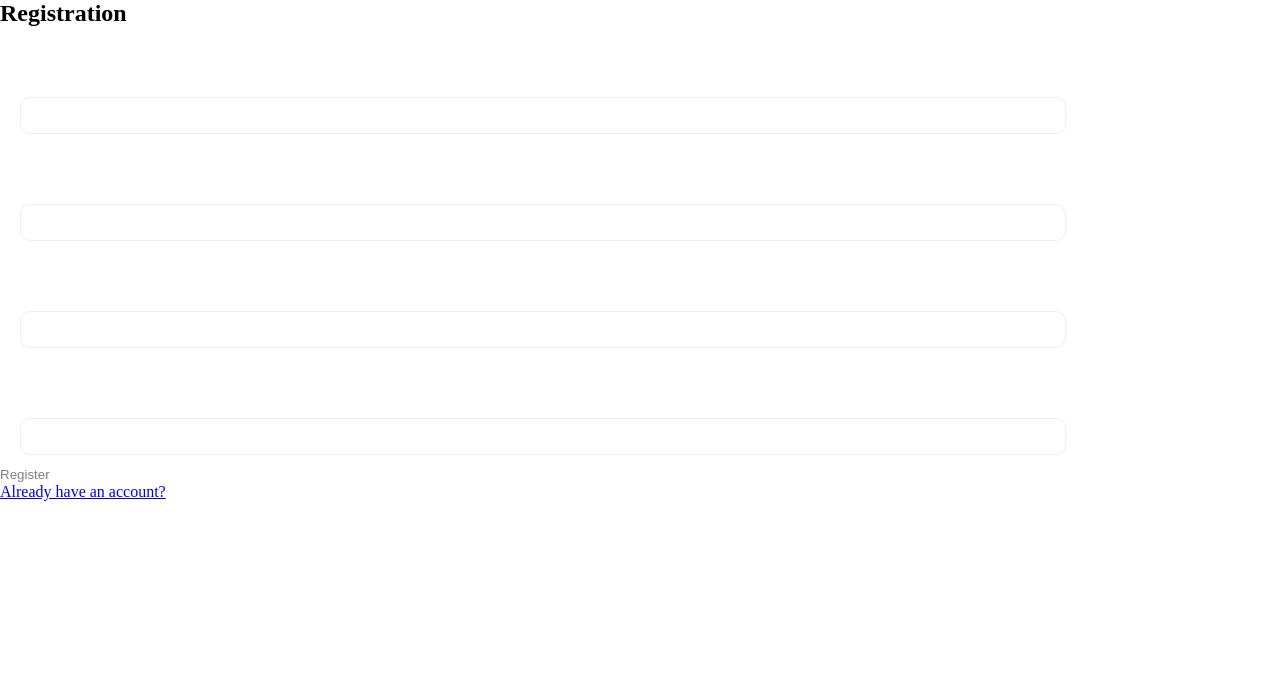
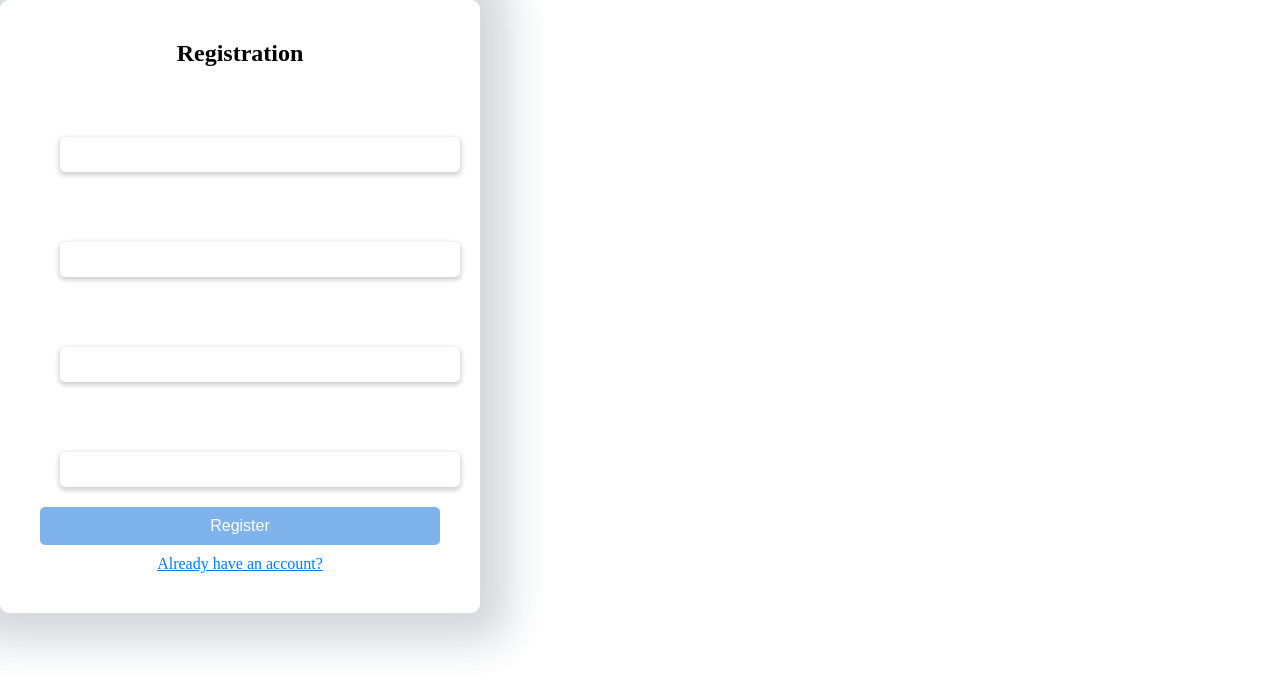
Before and after one commit to Katsu837/TRPP_Project_Remaster, a React (Create React App) app: page /Registration in a window 1280 px wide. Shown: the top 692 px of the page. Built offline with nearby package versions, Linux system fonts and the light colour scheme.

Commit message:
any changes

```diff
--- a/src/components/entry/Entry.jsx
+++ b/src/components/entry/Entry.jsx
@@ -1,6 +1,7 @@
 import React, { useState } from "react";
 import axios from "axios";
 import { Link, useNavigate } from "react-router-dom";
+import "../../styles/Entry.css"
 
 const Entry = function(){
     const [user, setUser] = useState({
--- a/src/components/registration/Registration.jsx
+++ b/src/components/registration/Registration.jsx
@@ -2,6 +2,7 @@ import React, { useState } from "react";
 import axios from "axios";
 import { Link } from "react-router-dom";
 import { useNavigate } from "react-router-dom";
+import "../../styles/Registration.css"
 
 const Registration = function(){
     const [user, setUser] = useState({
--- a/src/components/smallCalendar/SmallCalendar.jsx
+++ b/src/components/smallCalendar/SmallCalendar.jsx
@@ -5,7 +5,7 @@ import '../../styles/SmallCalendar.css'
 import iconRight from '../image/icons8-_-24.png'
 import iconLeft from '../image/icons8-_-24 (1).png'
 
-const SmallCalendar = function (chooseDay)
+const SmallCalendar = function ({chooseDay})
 {
     let todayMonth = new Date().getMonth();
     let todayYear = new Date().getFullYear();
--- a/src/styles/Registration.css
+++ b/src/styles/Registration.css
@@ -14,12 +14,12 @@
 
 
 
-html, body, #root, .registr{
+/* html, body, #root, .registr{
     height: 100%;
     width: 100%;
     overflow-x: hidden;
     background-color: #868bad;
-}
+} */
 
 .registr {
     display: grid;
```
